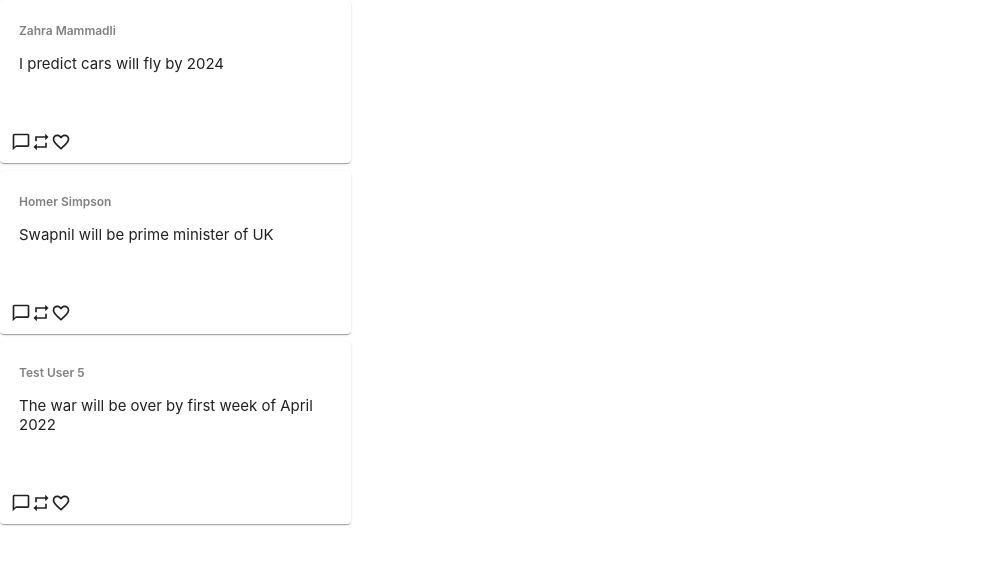
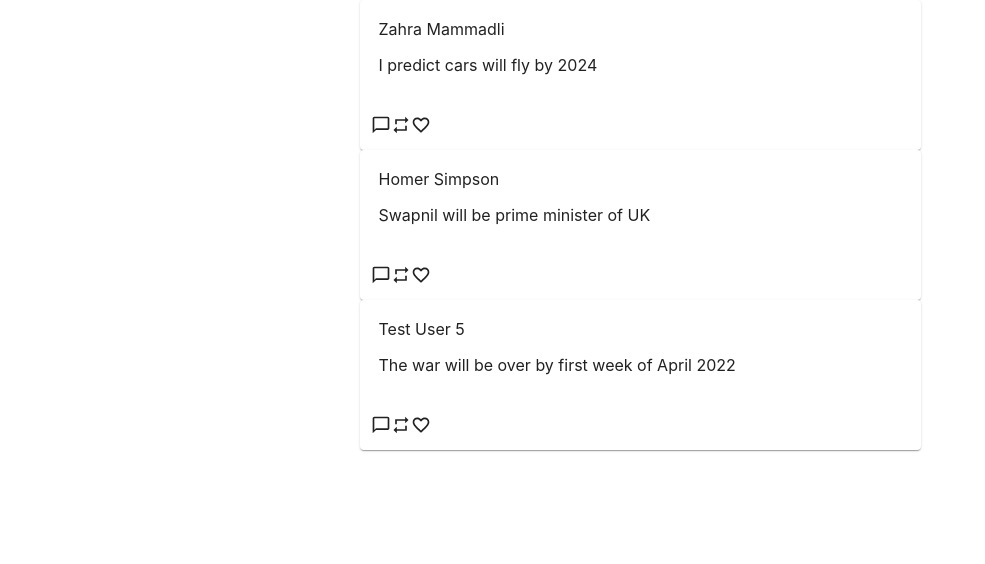
Before and after one commit to ZahraMammadli/predict-future, a React (Create React App) app in the folder client/: page / in a window 1280 px wide. Shown: the top 564 px of the page, without its empty margins (0-985 px from the left). Built offline with nearby package versions, Linux system fonts and the light colour scheme; what react-three-fiber would draw is missing.

Commit message:
Feed UI initial version

```diff
--- a/client/src/App.js
+++ b/client/src/App.js
@@ -1,7 +1,6 @@
 import "./App.css";
 import CenterTitle from "./components/welcome";
 import Backgrdound from "./components/background";
-import Stack from "@mui/material/Stack";
 import Predictions from "./components/PredictionStream/predictions";
 
 function App() {
@@ -10,7 +9,6 @@
       {/* <Backgrdound /> */}
       {/* <CenterTitle /> */}
       <div className="Predictions">
-        <Stack spacing={1}>
         <Predictions
           User="Zahra Mammadli"
           Text="I predict cars will fly by 2024"
@@ -23,7 +21,6 @@
           User="Test User 5"
           Text="The war will be over by first week of April 2022"
         />
-        </Stack>
       </div>
     </div>
   );
--- a/client/src/components/PredictionStream/post.css
+++ /dev/null
@@ -1,46 +0,0 @@
-.post {
-  display: flex;
-  align-items: flex-start;
-  border-bottom: 1px solid var(--twitter-background);
-  padding-bottom: 10px;
-}
-
-.post__body {
-  flex: 1;
-  padding: 10px;
-}
-
-.post__body > img {
-  border-radius: 20px;
-}
-
-.post__footer {
-  display: flex;
-  justify-content: space-between;
-  margin-top: 20px;
-}
-
-.post__headerDescription {
-  margin-bottom: 10px;
-  font-size: 15px;
-}
-
-.post__headerText > h3 {
-  font-size: 15px;
-  margin-bottom: 5px;
-}
-
-.post__badge {
-  font-size: 14px !important;
-  color: var(--twitter-color);
-}
-
-.post__headerSpecial {
-  font-weight: 600;
-  font-size: 12px;
-  color: gray;
-}
-
-.post__avatar {
-  padding: 20px;
-}
--- a/client/src/components/PredictionStream/predictions.js
+++ b/client/src/components/PredictionStream/predictions.js
@@ -1,23 +1,33 @@
 import * as React from "react";
 import Card from "@mui/material/Card";
-import "./post.css";
 import CardActions from "@mui/material/CardActions";
 import CardContent from "@mui/material/CardContent";
 import ChatBubbleOutlineIcon from "@material-ui/icons/ChatBubbleOutline";
 import RepeatIcon from "@material-ui/icons/Repeat";
 import FavoriteBorderIcon from "@material-ui/icons/FavoriteBorder";
+import Grid from "@material-ui/core/Grid";
 
 export default function Predictions(props) {
   return (
+    <Grid
+      container
+      spacing={0}
+      direction="column"
+      alignItems="center"
+      justify="center"
+      style={{ minHeight: "13vh" }}
+    >
+      <Grid item xs={10}>
         <Card
           sx={{
-        maxWidth: 345,
-        flexWrap: "wrap",
+            maxWidth: 555,
+            minWidth: 555,
             justifyContent: "center",
             alignContent: "center",
             padding: "3px",
           }}
         >
+          {/*TODO:  We can use this part later on for gif API */}
           {/* <CardMedia
         component="img"
         height="140"
@@ -39,5 +49,7 @@
             </div>
           </CardActions>
         </Card>
+      </Grid>
+    </Grid>
   );
 }
```
Also changed, not shown: client/src/components/PredictionStream/feed.css (deleted, +0 -31 lines). Lines whose indentation alone changed are shown as unchanged.
